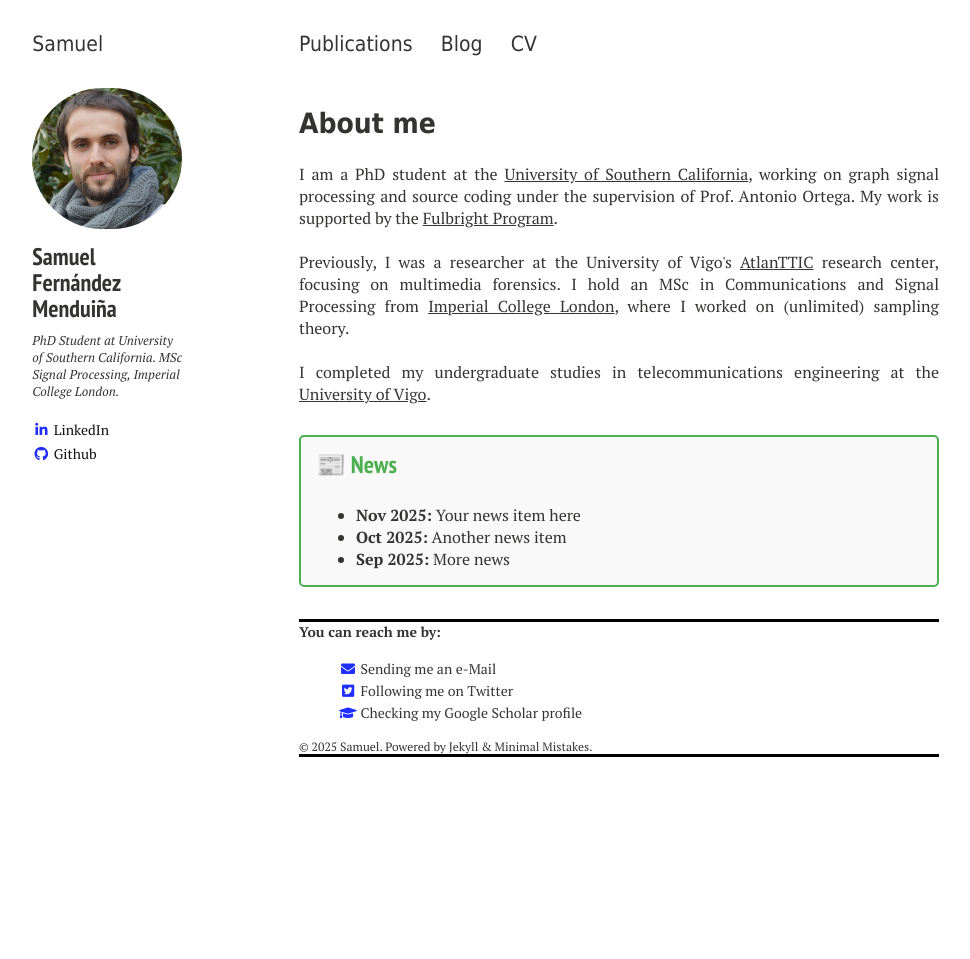
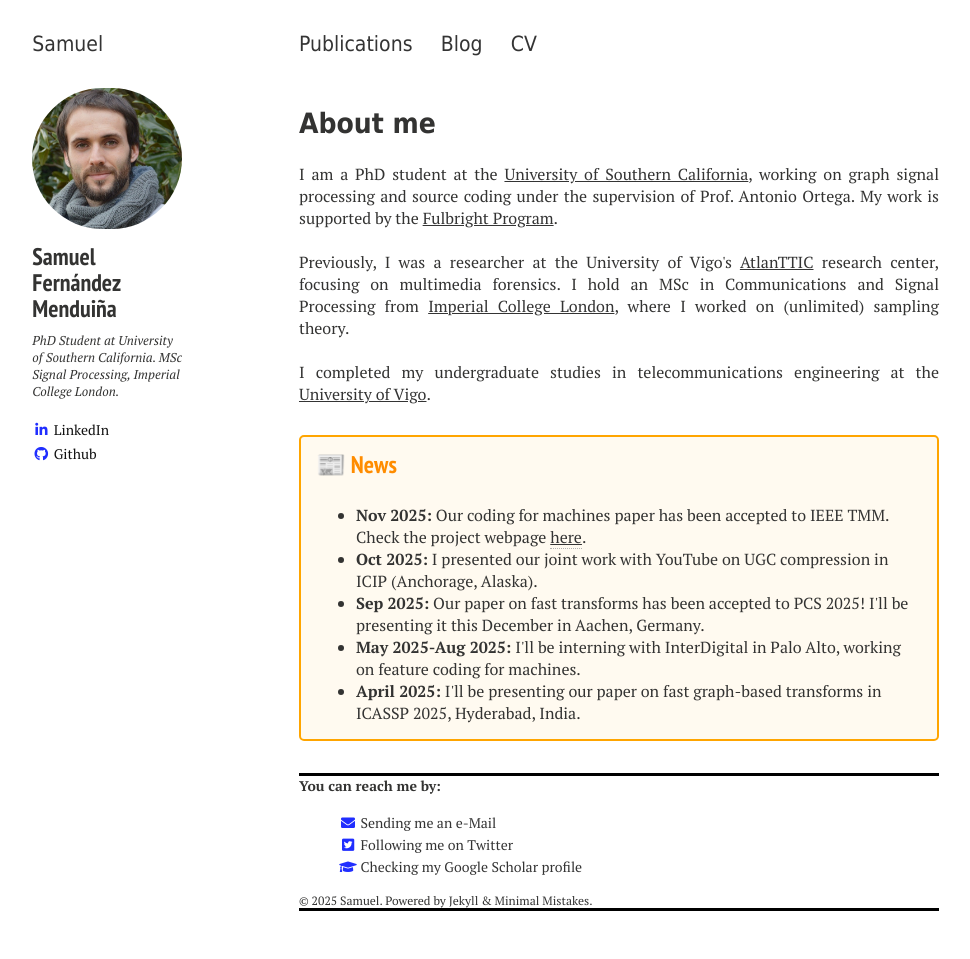
Before and after one commit to sf219/sf219.github.io, a Jekyll site: the page built from index.md, in a window 1280 px wide. Shown: the whole page, without its empty margins (21-991 px from the left). Built offline with Jekyll 4.4.1, drawn with Linux system fonts in a browser that asks for light colours; nearby versions of some CDN libraries; before the commit the page ends 900 px from its top, so only the background shows below that.

Commit message:
Adding news

```diff
--- a/index.md
+++ b/index.md
@@ -19,11 +19,13 @@ I completed my undergraduate studies in telecommunications engineering at the <a
 
 </div>
 
-<div style="border: 2px solid #4CAF50; border-radius: 5px; padding: 15px; margin-top: 30px; background-color: #f9f9f9;">
-  <h3 style="margin-top: 0; color: #4CAF50;">📰 News</h3>
+<div style="border: 2px solid #FFA500; border-radius: 5px; padding: 15px; margin-top: 30px; background-color: #FFFAF0;">
+  <h3 style="margin-top: 0; color: #FF8C00;">📰 News</h3>
   <ul style="margin-bottom: 0;">
-    <li><strong>Nov 2025:</strong> Your news item here</li>
-    <li><strong>Oct 2025:</strong> Another news item</li>
-    <li><strong>Sep 2025:</strong> More news</li>
+    <li><strong>Nov 2025:</strong> Our coding for machines paper has been accepted to IEEE TMM. Check the project webpage <a href="https://sf219.github.io/TMM_CfM/" target="_blank" style="text-decoration: underline">here</a>.</li>
+    <li><strong>Oct 2025:</strong> I presented our joint work with YouTube on UGC compression in ICIP (Anchorage, Alaska).</li>
+    <li><strong>Sep 2025:</strong> Our paper on fast transforms has been accepted to PCS 2025! I'll be presenting it this December in Aachen, Germany. </li>
+    <li><strong>May 2025-Aug 2025:</strong> I'll be interning with InterDigital in Palo Alto, working on feature coding for machines. </li>
+    <li><strong>April 2025:</strong> I'll be presenting our paper on fast graph-based transforms in ICASSP 2025, Hyderabad, India. </li>
   </ul>
 </div>
```
